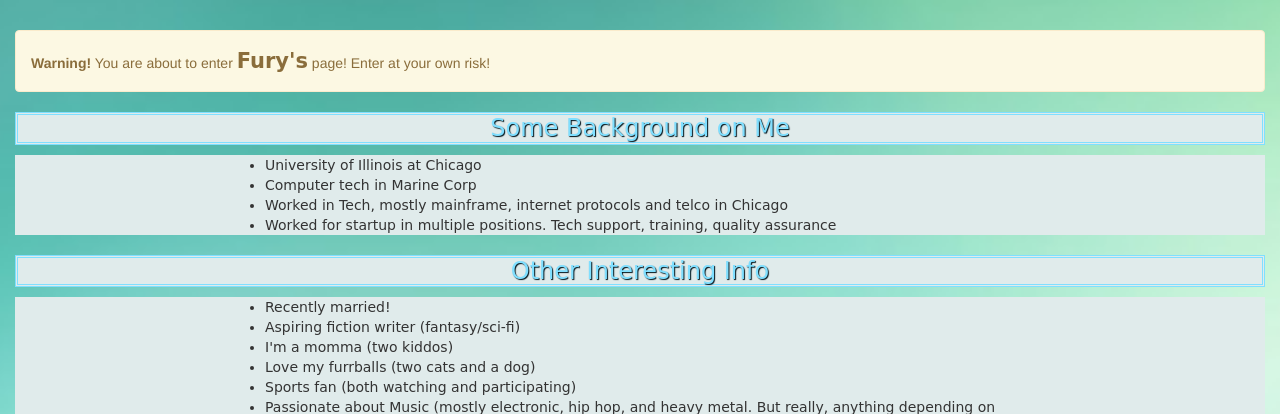
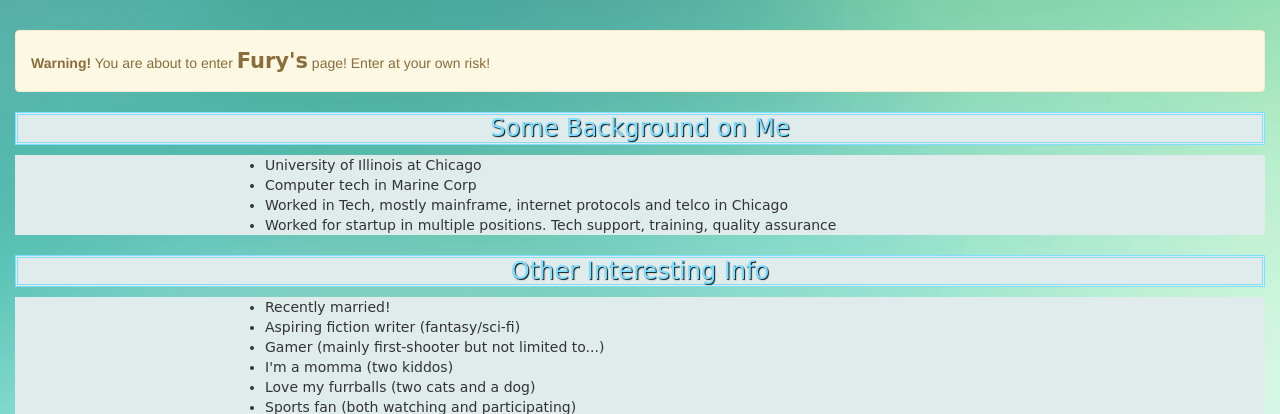
Before and after one commit to bkindtoall/fury-portfolio, a plain HTML site: page index.html in a window 1280 px wide. Shown: the part 385-799 px from the top of the page. Drawn offline with Linux system fonts and the light colour scheme.

Commit message:
added a line to info on me

```diff
--- a/index.html
+++ b/index.html
@@ -28,6 +28,7 @@
       <ul class="ul1">
         <li>Recently married!</li>
         <li>Aspiring fiction writer (fantasy/sci-fi)</li>
+        <li>Gamer (mainly first-shooter but not limited to...)</li>
         <li>I'm a momma (two kiddos)</li>
         <li>Love my furrballs (two cats and a dog)</li>
         <li>Sports fan (both watching and participating)</li>
```
